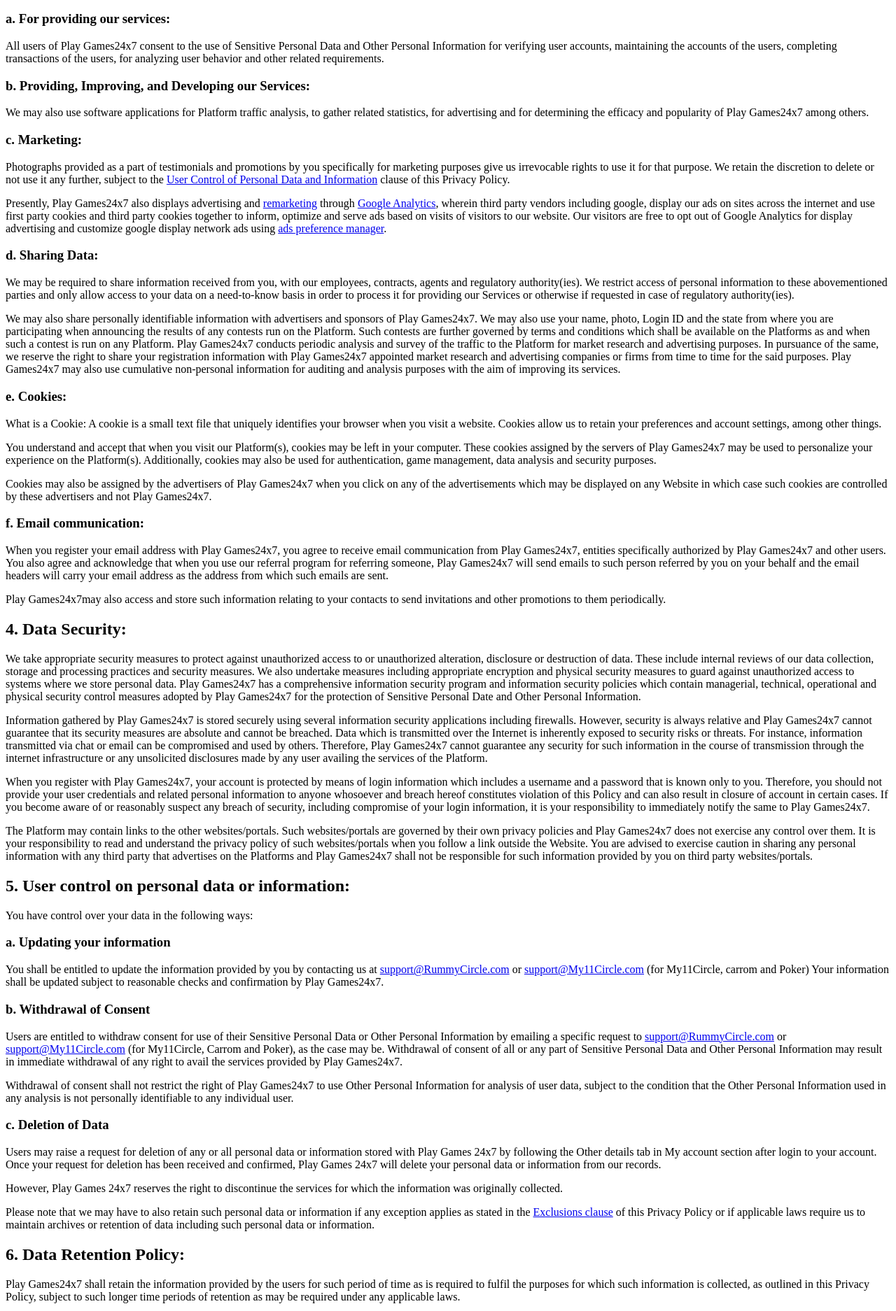
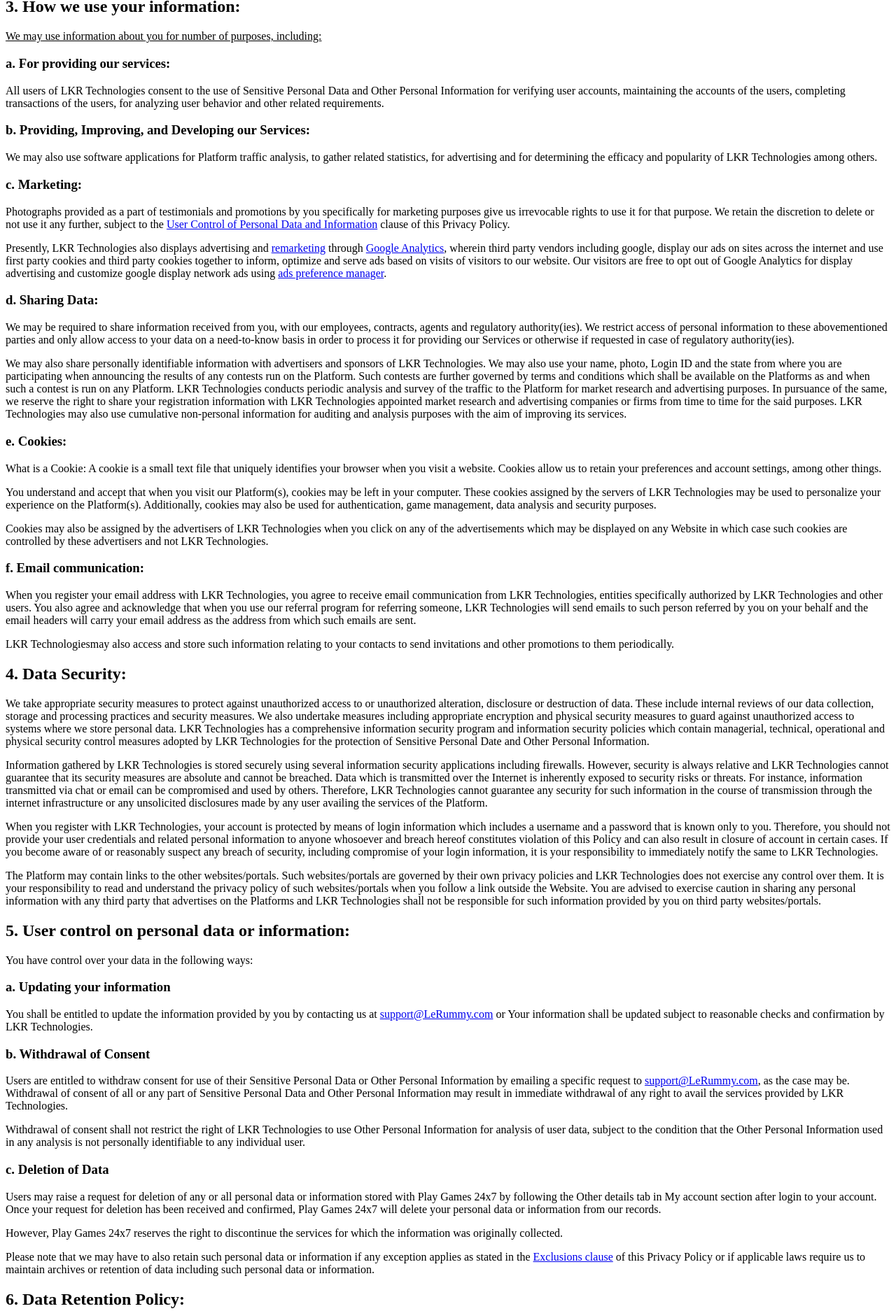
Before and after one commit to LKRtech/LKRtech.github.io, a plain HTML site: page index.html in a window 1280 px wide. Shown: the part 829-2703 px from the top of the page at 70% size. Drawn offline with Linux system fonts and the light colour scheme.

Commit message:
Updated code

```diff
--- a/index.html
+++ b/index.html
@@ -3,13 +3,14 @@
 <body>
 <div class="content_area ca_wrap prContainer">
 <p>&nbsp;</p>
-    <p>This privacy policy forms part of our Website's Terms of Service, by accepting the <a href="/tos/terms-of-service.html">Terms of Service</a> and the Privacy Policy on the registration page, you consent to provide sensitive personal data or personal information and are aware of the purpose of sharing such information. The following policy applies to your use of Play Games24x7 Private Limited’s (hereinafter referred as “Play Games24x7” or “we” or “us” “our”) website and/or Services, and covers information collected in connection with your access to and use of our website and/or Services. Please read this Privacy Policy carefully.</p>
+    <h1>Privacy Policy - LeRummy</h1>
+    <p>This privacy policy forms part of our Website's Terms of Service, by accepting the <a href="/tos/terms-of-service.html">Terms of Service</a> and the Privacy Policy on the registration page, you consent to provide sensitive personal data or personal information and are aware of the purpose of sharing such information. The following policy applies to your use of LKR Technologies Private Limited’s (hereinafter referred as “LKR Technologies” or “we” or “us” “our”) website and/or Services, and covers information collected in connection with your access to and use of our website and/or Services. Please read this Privacy Policy carefully.</p>
 
-    <p>By registering with us and continuing to interact with us, you are consenting to the practices described in this Privacy Policy. The registration procedure to access our services cannot be completed until information in the non-optional fields is provided. Certain additional personal information may also be requested by Play Games24x7 for permitting you access to any Cash Games organized by us.</p>
+    <p>By registering with us and continuing to interact with us, you are consenting to the practices described in this Privacy Policy. The registration procedure to access our services cannot be completed until information in the non-optional fields is provided. Certain additional personal information may also be requested by LKR Technologies for permitting you access to any Cash Games organized by us.</p>
 
     <h2 class="sub_head">1. Policy objective</h2>
     <div class="collaspe">
-        <p>We respect your privacy and assures you that any information provided by you to Play Games24x7 is protected and will be dealt with according to this Policy and the applicable laws. To avail the services offered on <a href="https://www.rummycircle.com/">www.RummyCircle.com</a>,  <a href="http://www.my11circle.com">www.My11Circle.com</a> and application(s) (hereinafter singly referred as the "Platform" and collectively referred as “Platforms”), you may have to provide certain information to us. This Policy provides the procedure followed by Play Games24x7 to gather, uses, store, discloses and manages users' personal data. Play Games24x7 only collects personal data for the purpose of verifying user accounts, maintaining the accounts of the users, completing transactions of the users, for analyzing user behaviour and other related requirements.</p>
+        <p>We respect your privacy and assures you that any information provided by you to LKR Technologies is protected and will be dealt with according to this Policy and the applicable laws. To avail the services offered on <a href="https://www.LeRummy.com/">www.LeRummy.com</a>, and application(s) (hereinafter singly referred as the "Platform" and collectively referred as “Platforms”), you may have to provide certain information to us. This Policy provides the procedure followed by LKR Technologies to gather, uses, store, discloses and manages users' personal data. LKR Technologies only collects personal data for the purpose of verifying user accounts, maintaining the accounts of the users, completing transactions of the users, for analyzing user behaviour and other related requirements.</p>
     </div>
 
     <h2 class="sub_head">2. What information do we collect:</h2>
@@ -40,35 +41,35 @@
         <p style="text-decoration: underline;">We may use information about you for number of purposes, including:</p>
 
         <h3>a. <strong>For providing our services:</strong></h3>
-        <p>All users of Play Games24x7 consent to the use of Sensitive Personal Data and Other Personal Information for verifying user accounts, maintaining the accounts of the users, completing transactions of the users, for analyzing user behavior and other related requirements.</p>
+        <p>All users of LKR Technologies consent to the use of Sensitive Personal Data and Other Personal Information for verifying user accounts, maintaining the accounts of the users, completing transactions of the users, for analyzing user behavior and other related requirements.</p>
 
         <h3>b. <strong>Providing, Improving, and Developing our Services:</strong></h3>
-        <p>We may also use software applications for Platform traffic analysis, to gather related statistics, for advertising and for determining the efficacy and popularity of Play Games24x7 among others. </p>
+        <p>We may also use software applications for Platform traffic analysis, to gather related statistics, for advertising and for determining the efficacy and popularity of LKR Technologies among others. </p>
 
         <h3>c. <strong>Marketing:</strong></h3>
         <p>Photographs provided as a part of testimonials and promotions by you specifically for marketing purposes give us irrevocable rights to use it for that purpose. We retain the discretion to delete or not use it any further, subject to the <a href="#data-information">User Control of Personal Data and Information</a> clause of this Privacy Policy.</p>
-        <p>Presently, Play Games24x7 also displays advertising and <a href="https://support.google.com/analytics/answer/2611268?hl=en" target="_blank">remarketing</a> through <a href="http://www.google.co.in/analytics/features/index.html" target="_blank">Google Analytics</a>, wherein third party vendors including google, display our ads on sites across the internet and use first party cookies and third party cookies together to inform, optimize and serve ads based on visits of visitors to our website. Our visitors are free to opt out of Google Analytics for display advertising and customize google display network ads using <a href="https://www.google.com/settings/u/0/ads/authenticated?hl=en">ads preference manager</a>.</p>
+        <p>Presently, LKR Technologies also displays advertising and <a href="https://support.google.com/analytics/answer/2611268?hl=en" target="_blank">remarketing</a> through <a href="http://www.google.co.in/analytics/features/index.html" target="_blank">Google Analytics</a>, wherein third party vendors including google, display our ads on sites across the internet and use first party cookies and third party cookies together to inform, optimize and serve ads based on visits of visitors to our website. Our visitors are free to opt out of Google Analytics for display advertising and customize google display network ads using <a href="https://www.google.com/settings/u/0/ads/authenticated?hl=en">ads preference manager</a>.</p>
 
         <h3>d. <strong>Sharing Data:</strong></h3>
 
         <p>We may be required to share information received from you, with our employees, contracts, agents and regulatory authority(ies). We restrict access of personal information to these abovementioned parties and only allow access to your data on a need-to-know basis in order to process it for providing our Services or otherwise if requested in case of regulatory authority(ies).</p>
-        <p>We may also share personally identifiable information with advertisers and sponsors of Play Games24x7. We may also use your name, photo, Login ID and the state from where you are participating when announcing the results of any contests run on the Platform. Such contests are further governed by terms and conditions which shall be available on the Platforms as and when such a contest is run on any Platform. Play Games24x7 conducts periodic analysis and survey of the traffic to the Platform for market research and advertising purposes. In pursuance of the same, we reserve the right to share your registration information with Play Games24x7 appointed market research and advertising companies or firms from time to time for the said purposes. Play Games24x7 may also use cumulative non-personal information for auditing and analysis purposes with the aim of improving its services.</p>
+        <p>We may also share personally identifiable information with advertisers and sponsors of LKR Technologies. We may also use your name, photo, Login ID and the state from where you are participating when announcing the results of any contests run on the Platform. Such contests are further governed by terms and conditions which shall be available on the Platforms as and when such a contest is run on any Platform. LKR Technologies conducts periodic analysis and survey of the traffic to the Platform for market research and advertising purposes. In pursuance of the same, we reserve the right to share your registration information with LKR Technologies appointed market research and advertising companies or firms from time to time for the said purposes. LKR Technologies may also use cumulative non-personal information for auditing and analysis purposes with the aim of improving its services.</p>
 
         <h3>e. <strong>Cookies:</strong></h3>
         <p>What is a Cookie: A cookie is a small text file that uniquely identifies your browser when you visit a website. Cookies allow us to retain your preferences and account settings, among other things.</p>
-        <p>You understand and accept that when you visit our Platform(s), cookies may be left in your computer. These cookies assigned by the servers of Play Games24x7 may be used to personalize your experience on the Platform(s). Additionally, cookies may also be used for authentication, game management, data analysis and security purposes.</p>
-        <p>Cookies may also be assigned by the advertisers of Play Games24x7 when you click on any of the advertisements which may be displayed on any Website in which case such cookies are controlled by these advertisers and not Play Games24x7.</p>
+        <p>You understand and accept that when you visit our Platform(s), cookies may be left in your computer. These cookies assigned by the servers of LKR Technologies may be used to personalize your experience on the Platform(s). Additionally, cookies may also be used for authentication, game management, data analysis and security purposes.</p>
+        <p>Cookies may also be assigned by the advertisers of LKR Technologies when you click on any of the advertisements which may be displayed on any Website in which case such cookies are controlled by these advertisers and not LKR Technologies.</p>
         <h3>f. <strong>Email communication:</strong></h3>
-        <p>When you register your email address with Play Games24x7, you agree to receive email communication from Play Games24x7, entities specifically authorized by Play Games24x7 and other users. You also agree and acknowledge that when you use our referral program for referring someone, Play Games24x7 will send emails to such person referred by you on your behalf and the email headers will carry your email address as the address from which such emails are sent.</p>
-        <p>Play Games24x7may also access and store such information relating to your contacts to send invitations and other promotions to them periodically.</p>
+        <p>When you register your email address with LKR Technologies, you agree to receive email communication from LKR Technologies, entities specifically authorized by LKR Technologies and other users. You also agree and acknowledge that when you use our referral program for referring someone, LKR Technologies will send emails to such person referred by you on your behalf and the email headers will carry your email address as the address from which such emails are sent.</p>
+        <p>LKR Technologiesmay also access and store such information relating to your contacts to send invitations and other promotions to them periodically.</p>
     </div>
 
     <h2 class="sub_head">4. Data Security:</h2>
     <div class="collaspe">
-        <p>We take appropriate security measures to protect against unauthorized access to or unauthorized alteration, disclosure or destruction of data. These include internal reviews of our data collection, storage and processing practices and security measures. We also undertake measures including appropriate encryption and physical security measures to guard against unauthorized access to systems where we store personal data. Play Games24x7 has a comprehensive information security program and information security policies which contain managerial, technical, operational and physical security control measures adopted by Play Games24x7 for the protection of Sensitive Personal Date and Other Personal Information.</p>
-        <p>Information gathered by Play Games24x7 is stored securely using several information security applications including firewalls. However, security is always relative and Play Games24x7 cannot guarantee that its security measures are absolute and cannot be breached. Data which is transmitted over the Internet is inherently exposed to security risks or threats. For instance, information transmitted via chat or email can be compromised and used by others. Therefore, Play Games24x7 cannot guarantee any security for such information in the course of transmission through the internet infrastructure or any unsolicited disclosures made by any user availing the services of the Platform.</p>
-        <p>When you register with Play Games24x7, your account is protected by means of login information which includes a username and a password that is known only to you. Therefore, you should not provide your user credentials and related personal information to anyone whosoever and breach hereof constitutes violation of this Policy and can also result in closure of account in certain cases. If you become aware of or reasonably suspect any breach of security, including compromise of your login information, it is your responsibility to immediately notify the same to Play Games24x7.</p>
-        <p id="data-information">The Platform may contain links to the other websites/portals. Such websites/portals are governed by their own privacy policies and Play Games24x7 does not exercise any control over them. It is your responsibility to read and understand the privacy policy of such websites/portals when you follow a link outside the Website. You are advised to exercise caution in sharing any personal information with any third party that advertises on the Platforms and Play Games24x7 shall not be responsible for such information provided by you on third party websites/portals. <label ></label></p>
+        <p>We take appropriate security measures to protect against unauthorized access to or unauthorized alteration, disclosure or destruction of data. These include internal reviews of our data collection, storage and processing practices and security measures. We also undertake measures including appropriate encryption and physical security measures to guard against unauthorized access to systems where we store personal data. LKR Technologies has a comprehensive information security program and information security policies which contain managerial, technical, operational and physical security control measures adopted by LKR Technologies for the protection of Sensitive Personal Date and Other Personal Information.</p>
+        <p>Information gathered by LKR Technologies is stored securely using several information security applications including firewalls. However, security is always relative and LKR Technologies cannot guarantee that its security measures are absolute and cannot be breached. Data which is transmitted over the Internet is inherently exposed to security risks or threats. For instance, information transmitted via chat or email can be compromised and used by others. Therefore, LKR Technologies cannot guarantee any security for such information in the course of transmission through the internet infrastructure or any unsolicited disclosures made by any user availing the services of the Platform.</p>
+        <p>When you register with LKR Technologies, your account is protected by means of login information which includes a username and a password that is known only to you. Therefore, you should not provide your user credentials and related personal information to anyone whosoever and breach hereof constitutes violation of this Policy and can also result in closure of account in certain cases. If you become aware of or reasonably suspect any breach of security, including compromise of your login information, it is your responsibility to immediately notify the same to LKR Technologies.</p>
+        <p id="data-information">The Platform may contain links to the other websites/portals. Such websites/portals are governed by their own privacy policies and LKR Technologies does not exercise any control over them. It is your responsibility to read and understand the privacy policy of such websites/portals when you follow a link outside the Website. You are advised to exercise caution in sharing any personal information with any third party that advertises on the Platforms and LKR Technologies shall not be responsible for such information provided by you on third party websites/portals. <label ></label></p>
     </div>
 
 
@@ -78,11 +79,11 @@
         <p>You have control over your data in the following ways:</p>
 
         <h3>a. <strong>Updating your information</strong></h3>
-        <p>You shall be entitled to update the information provided by you by contacting us at <a href="mailto:support@RummyCircle.com">support@RummyCircle.com</a> or <a href="mailto:support@my11circle.com">support@My11Circle.com</a> (for My11Circle, carrom and Poker) Your information shall be updated subject to reasonable checks and confirmation by Play Games24x7.</p>
+        <p>You shall be entitled to update the information provided by you by contacting us at <a href="mailto:support@LeRummy.com">support@LeRummy.com</a> or Your information shall be updated subject to reasonable checks and confirmation by LKR Technologies.</p>
 
         <h3>b. <strong>Withdrawal of Consent</strong></h3>
-        <p>Users are entitled to withdraw consent for use of their Sensitive Personal Data or Other Personal Information by emailing a specific request to <a href="mailto:support@RummyCircle.com">support@RummyCircle.com</a> or <a href="mailto:support@my11circle.com">support@My11Circle.com</a> (for My11Circle, Carrom and Poker), as the case may be. Withdrawal of consent of all or any part of Sensitive Personal Data and Other Personal Information may result in immediate withdrawal of any right to avail the services provided by Play Games24x7.</p>
-        <p>Withdrawal of consent shall not restrict the right of Play Games24x7 to use Other Personal Information for analysis of user data, subject to the condition that the Other Personal Information used in any analysis is not personally identifiable to any individual user.</p>
+        <p>Users are entitled to withdraw consent for use of their Sensitive Personal Data or Other Personal Information by emailing a specific request to <a href="mailto:support@LeRummy.com">support@LeRummy.com</a>, as the case may be. Withdrawal of consent of all or any part of Sensitive Personal Data and Other Personal Information may result in immediate withdrawal of any right to avail the services provided by LKR Technologies.</p>
+        <p>Withdrawal of consent shall not restrict the right of LKR Technologies to use Other Personal Information for analysis of user data, subject to the condition that the Other Personal Information used in any analysis is not personally identifiable to any individual user.</p>
 
         <h3>c. <strong>Deletion of Data</strong></h3>
 		<p>Users may raise a request for deletion of any or all personal data or information stored with Play Games 24x7 by following the Other details tab in My account section after login to your account. Once your request for deletion has been received and confirmed, Play Games 24x7 will delete your personal data or information from our records.</p>
@@ -92,12 +93,12 @@
 
     <h2 class="sub_head">6. Data Retention Policy:</h2>
     <div class="collaspe">
-        <p>Play Games24x7 shall retain the information provided by the users for such period of time as is required to fulfil the purposes for which such information is collected, as outlined in this Privacy Policy, subject to such longer time periods of retention as may be required under any applicable laws.</p>
+        <p>LKR Technologies shall retain the information provided by the users for such period of time as is required to fulfil the purposes for which such information is collected, as outlined in this Privacy Policy, subject to such longer time periods of retention as may be required under any applicable laws.</p>
     </div>
 
     <h2 class="sub_head">7. Exclusions:</h2>
     <div class="collaspe">
-        <p><strong>Play Games24x7 may share Sensitive Personal Data and Other Personal Information if sharing of such information is necessary:</strong></p>
+        <p><strong>LKR Technologies may share Sensitive Personal Data and Other Personal Information if sharing of such information is necessary:</strong></p>
         <ul class="list-style-disc">
             <li>to comply with legal processes or governmental request;</li>
             <li>to enforce the Terms of Service and this Privacy Policy;</li>
@@ -106,7 +107,7 @@
             <li>to protect:
                 <ul class="list-style-disc">
                    <li style="list-style: none;">a. your rights;</li>
-                   <li style="list-style: none;">b. rights of Play Games24x7; and</li>
+                   <li style="list-style: none;">b. rights of LKR Technologies; and</li>
                    <li style="list-style: none;">c. rights of the general public.</li>
                 </ul>
             </li>
@@ -115,12 +116,12 @@
 
     <h2 class="sub_head">8. Limitation of Liability:</h2>
     <div class="collaspe">
-        <p>Play Games24x7 confirms that this Privacy Policy is only a description of its operation regarding user information. This Policy is not intended to and does not create any legal rights in your favour or in the favour of any other person. Play Games24x7 reserves the right to change this Policy at any time without giving you prior notice. The liability of Play Games24x7 shall be limited to removal of Sensitive Personal Data from the system of the Platforms  and removal of personally identifiable elements of the Other Personal Information. Notwithstanding anything to the contrary contained in this Policy and elsewhere, the aggregate liability of Play Games24x7 for all claims for damages pursuant to provisions of services on the Platforms, including claims in respect to the violation of this Policy, shall be limited to the aggregate maximum amount of liability as provided in the Terms of Service.</p>
+        <p>LKR Technologies confirms that this Privacy Policy is only a description of its operation regarding user information. This Policy is not intended to and does not create any legal rights in your favour or in the favour of any other person. LKR Technologies reserves the right to change this Policy at any time without giving you prior notice. The liability of LKR Technologies shall be limited to removal of Sensitive Personal Data from the system of the Platforms  and removal of personally identifiable elements of the Other Personal Information. Notwithstanding anything to the contrary contained in this Policy and elsewhere, the aggregate liability of LKR Technologies for all claims for damages pursuant to provisions of services on the Platforms, including claims in respect to the violation of this Policy, shall be limited to the aggregate maximum amount of liability as provided in the Terms of Service.</p>
      </div>
 
     <h2 class="sub_head">9. Grievance Officer:</h2>
     <div class="collaspe">
-    <p>Play Games24x7 currently appoints Mr. Arnov Kumar as the Grievance Officer. All complaints relating to personal data must be sent to the Grievance Officer at <a href="mailto:grievanceofficer@RummyCircle.com">grievanceofficer@RummyCircle.com</a> or <a href="mailto:grievanceofficer@My11Circle.com">grievanceofficer@My11Circle.com</a> (for My11Circle, Carrom and Poker)</p>
+    <p>LKR Technologies currently appoints Mr. Arnov Kumar as the Grievance Officer. All complaints relating to personal data must be sent to the Grievance Officer at <a href="mailto:grievanceofficer@LeRummy.com">grievanceofficer@LeRummy.com</a></p>
     </div>
 
 </div>
```
